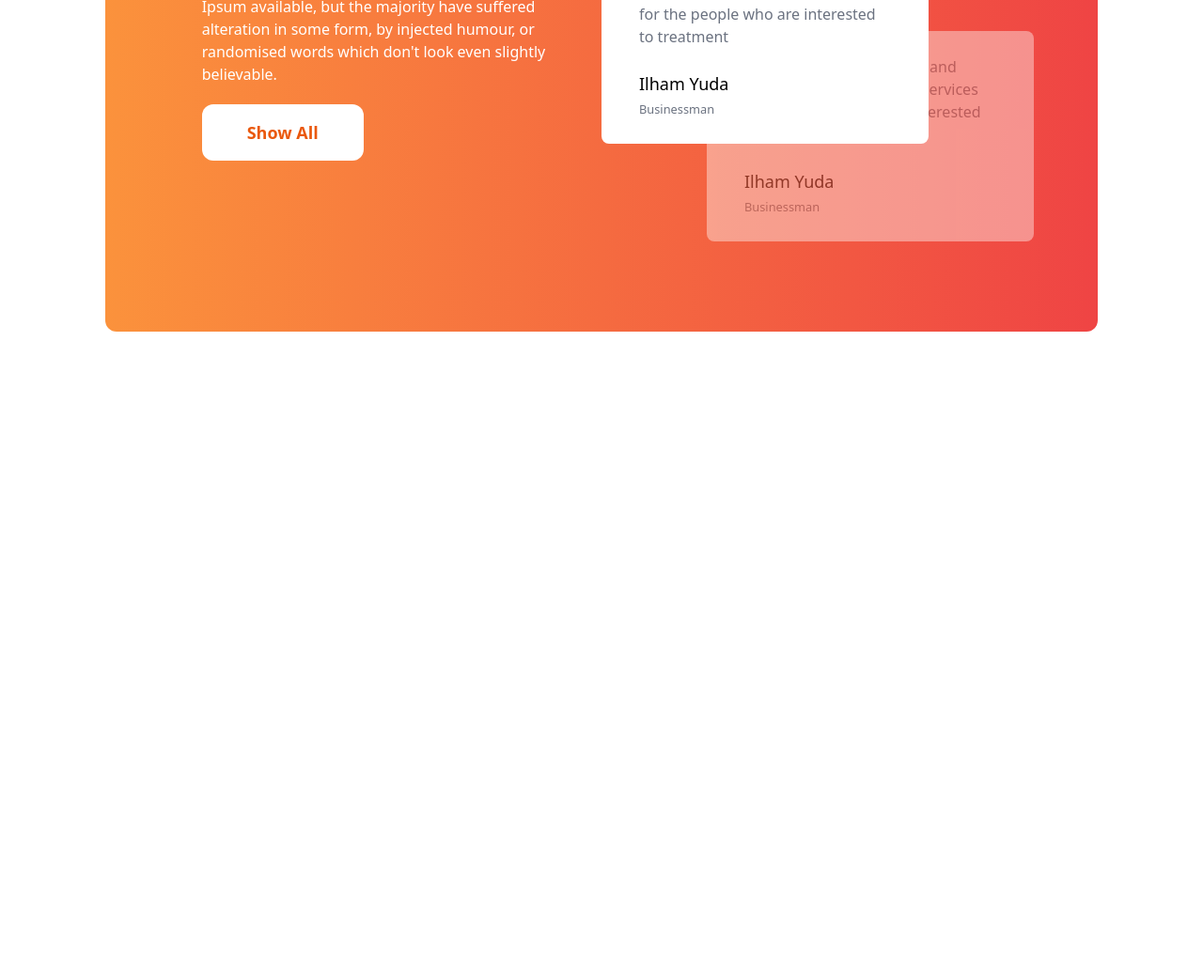
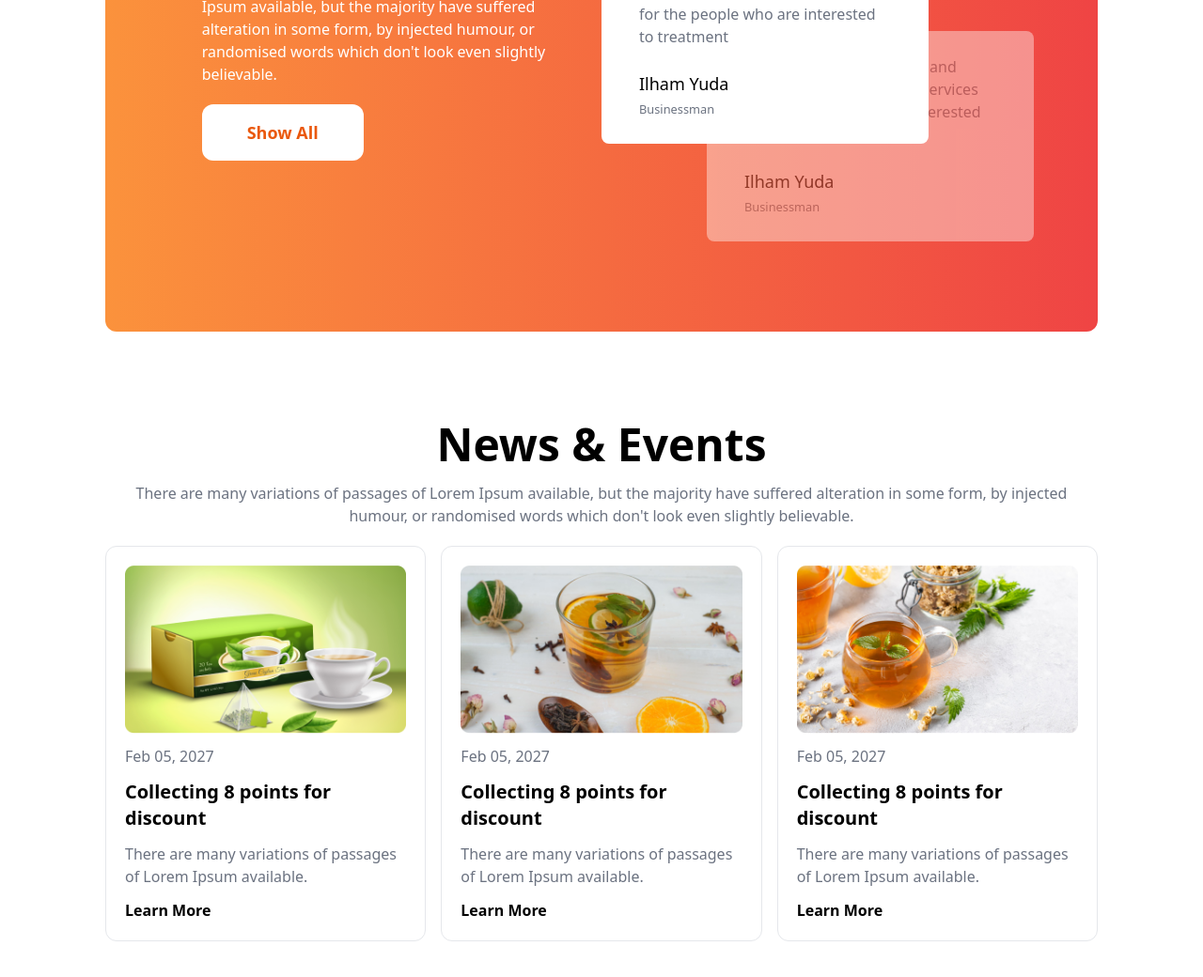
Before and after one commit to Eyasine/tea-house-web, a plain HTML site: page index.html in a window 1280 px wide. Shown: the part 2150-3190 px from the top of the page at 94% size. Before the commit the page ends 2523 px from the top, so only its background shows below. Drawn offline with nearby package versions, Linux system fonts and the light colour scheme.

Commit message:
added an event section

```diff
--- a/index.html
+++ b/index.html
@@ -247,6 +247,51 @@
 
         </section>
 
+        <!-- event section -->
+         <section class="my-24">
+            <div class="">
+                <h1 class="text-5xl font-bold mb-4 text-center">News & Events</h1>
+                <p class="text-gray-500 mb-5 text-center">There are many variations of passages of Lorem Ipsum available, but the majority have suffered alteration in some form, by injected humour, or randomised words which don't look even slightly believable. </p>
+
+                <div class="grid grid-cols-1 md:grid-cols-2 lg:grid-cols-3 gap-4">
+
+                    <!-- news 1 -->
+                    <div class="border rounded-xl p-5">
+                        <img class="mb-3" src="./images/news-1.png" alt="">
+                        <div class="">
+                            <small class="text-base font-medium text-gray-500">Feb 05, 2027</small>
+                            <h4 class="text-xl font-bold my-3">Collecting 8 points for <br> discount</h4>
+                            <p class="text-gray-500 mb-3">There are many variations of passages of Lorem Ipsum available.</p>
+                            <h5 class="font-semibold">Learn More</h5>
+                        </div>
+                    </div>
+
+                    <!-- news 2 -->
+                    <div class="border rounded-xl p-5">
+                        <img class="mb-3" src="./images/news-2.png" alt="">
+                        <div class="">
+                            <small class="text-base font-medium text-gray-500">Feb 05, 2027</small>
+                            <h4 class="text-xl font-bold my-3">Collecting 8 points for <br> discount</h4>
+                            <p class="text-gray-500 mb-3">There are many variations of passages of Lorem Ipsum available.</p>
+                            <h5 class="font-semibold">Learn More</h5>
+                        </div>
+                    </div>
+
+                    <!-- news 3 -->
+                    <div class="border rounded-xl p-5">
+                        <img class="mb-3" src="./images/news-3.png" alt="">
+                        <div class="">
+                            <small class="text-base font-medium text-gray-500">Feb 05, 2027</small>
+                            <h4 class="text-xl font-bold my-3">Collecting 8 points for <br>  discount</h4>
+                            <p class="text-gray-500 mb-3">There are many variations of passages of Lorem Ipsum available.</p>
+                            <h5 class="font-semibold">Learn More</h5>
+                        </div>
+                    </div>
+
+                </div>
+            </div>
+         </section>
+
     </main>
 
 </body>
```
